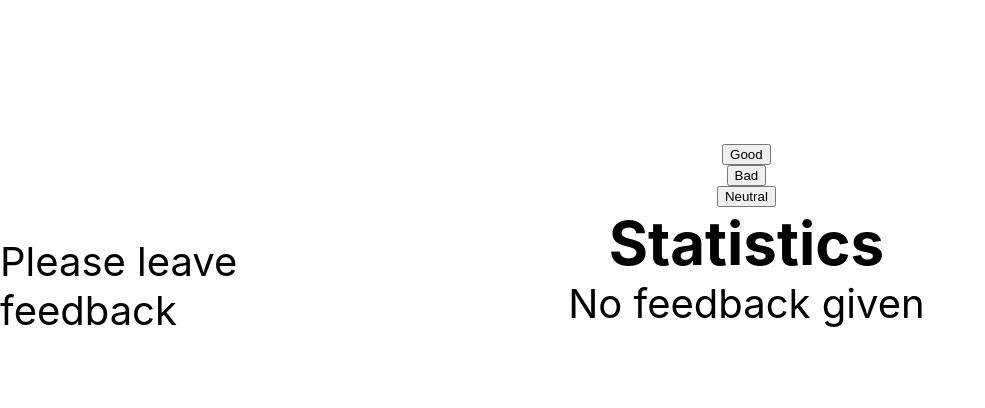
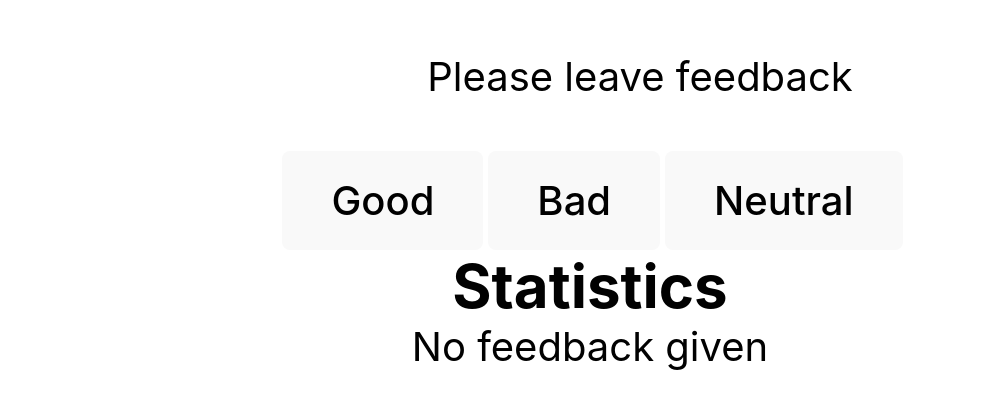
Before and after one commit to luisf756/goit-react-hw-02-feedback, a React (Create React App) app: page / in a window 1280 px wide. Shown: the part 114-522 px from the top of the page, without its empty margins (0-985 px from the left). Built offline with nearby package versions, Linux system fonts and the light colour scheme.

Commit message:
add styles

```diff
--- a/src/components/App.jsx
+++ b/src/components/App.jsx
@@ -21,8 +21,10 @@ export const App = () => {
         display: 'flex',
         justifyContent: 'center',
         alignItems: 'center',
+        flexDirection: 'column',
         fontSize: 40,
-        color: '#010101'
+        color: '#010101',
+        marginBottom: '120px',
       }}
     >
       Please leave feedback
--- /dev/null
+++ b/src/components/feedbackOptions/Feddback.module.css
@@ -0,0 +1,50 @@
+a {
+    font-weight: 500;
+    color: #646cff;
+    text-decoration: inherit;
+  }
+  a:hover {
+    color: #535bf2;
+  }
+
+  body {
+    margin: 0;
+    display: flex;
+    place-items: center;
+    min-width: 320px;
+    min-height: 100vh;
+  }
+
+button {
+    border-radius: 8px;
+    border: 1px solid transparent;
+    padding: 0.6em 1.2em;
+    font-size: 1em;
+    font-weight: 500;
+    margin-left: 5px;
+    font-family: inherit;
+    background-color: #1a1a1a;
+    cursor: pointer;
+    transition: border-color 0.25s;
+
+  }
+  button:hover {
+    border-color: #646cff;
+  }
+  button:focus,
+  button:focus-visible {
+    outline: 4px auto -webkit-focus-ring-color;
+  }
+
+  @media (prefers-color-scheme: light) {
+    :root {
+      color: #213547;
+      background-color: #ffffff;
+    }
+    a:hover {
+      color: #747bff;
+    }
+    button {
+      background-color: #f9f9f9;
+    }
+  }
--- a/src/components/feedbackOptions/FeedbackOptions.jsx
+++ b/src/components/feedbackOptions/FeedbackOptions.jsx
@@ -1,5 +1,6 @@
 import React from 'react';
 import { Statistics } from 'components/statistics/Statistics';
+import './Feddback.module.css';
 
 class FeedbackOptions extends React.Component {
 
@@ -22,10 +23,12 @@ class FeedbackOptions extends React.Component {
     render() {
 
       return (
-        <>
+        <><section>
           <button onClick={this.incrementGood}>Good</button>
           <button onClick={this.incrementBad}>Bad</button>
           <button onClick={this.incrementNeutral}>Neutral</button>
+        </section>
+
           <Statistics
                 state={this.state}
                 total={this.state.good + this.state.bad+ this.state.neutral}
--- a/src/components/statistics/Statistics.jsx
+++ b/src/components/statistics/Statistics.jsx
@@ -11,21 +11,21 @@ export const Statistics = ({ state, total, posFid }) => {
               <p>Neutral: {state.neutral}</p>
               <p>Bad: {state.bad}</p>
               <p>Total: {total}</p>
-              <p>Positive feedback: {posFid} %</p>
+              <p>Positive feedback: {Math.round(posFid)} %</p>
             </>
           );
     }
     return (
         <>
           <h2>Statistics</h2>
-          <Notification></Notification>
+          <Notification message={'No feedback given'}></Notification>
         </>
     );
   };
 
 
-  const Notification=()=>{
+  const Notification=({message})=>{
     return (<>
-        <p>No feedback given</p>
+        <p>{message}</p>
         </>);
   };
```
